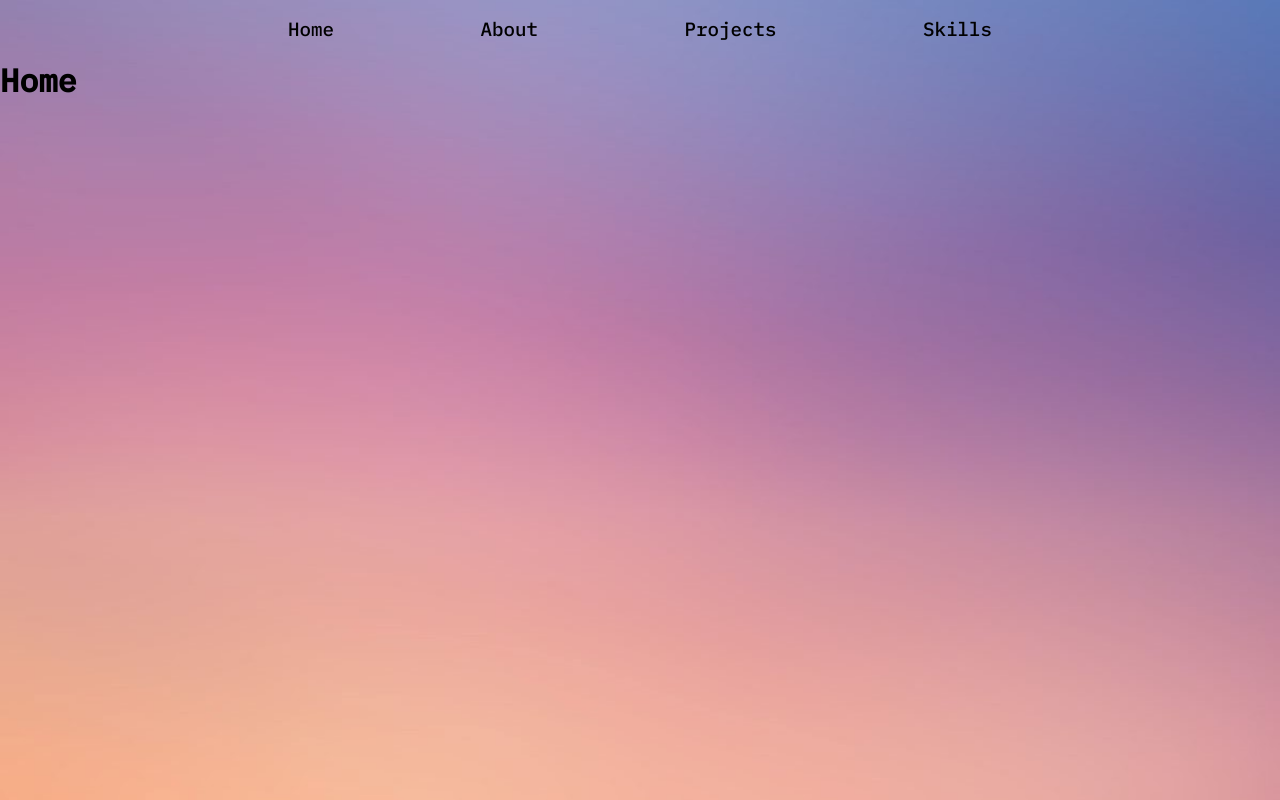
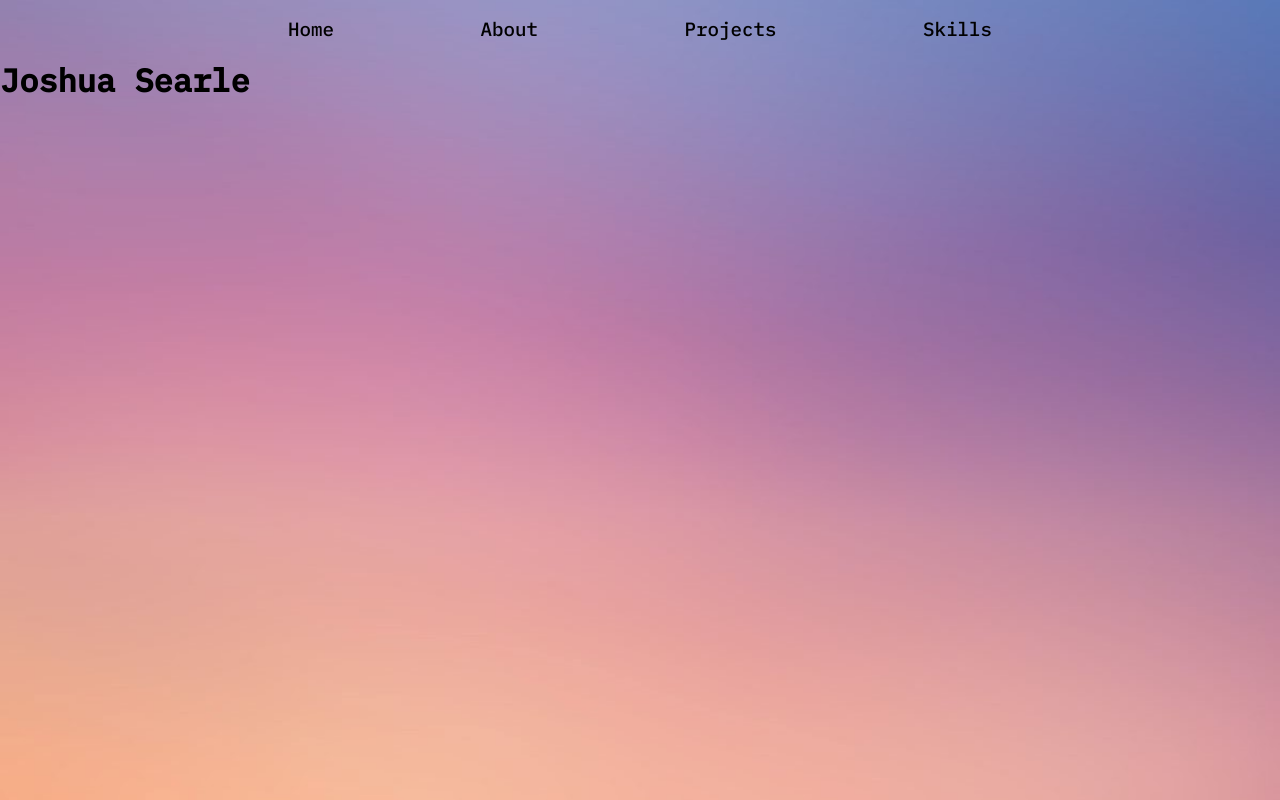
Before and after one commit to joshuasearle/portfolio, a React app: page / in a window 1280 px wide. Built offline with nearby package versions, Linux system fonts and the light colour scheme.

Commit message:
Create home page skeleton

```diff
--- a/src/components/home.tsx
+++ b/src/components/home.tsx
@@ -1,7 +1,12 @@
 import React from 'react';
+import classes from '../css/classes';
 
 const Home: React.FC = () => {
-  return <h1>Home</h1>;
+  return (
+    <div className={classes.home}>
+      <h1>Joshua Searle</h1>
+    </div>
+  );
 };
 
 export default Home;
```
